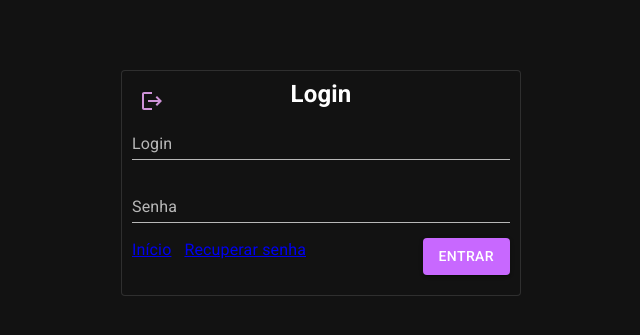
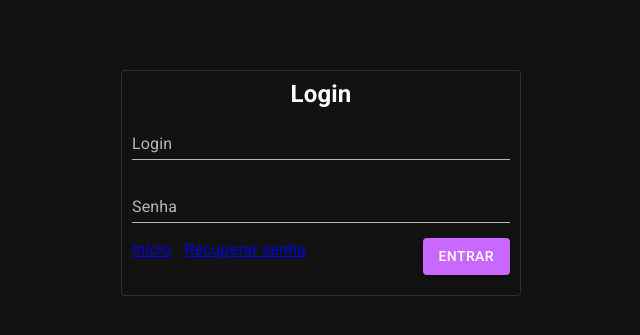
Before and after one commit to SSoftware2024/todoList, a React (Vite) app in the folder react/: page / in a window 1280 px wide. Both pictures are taken after a click on the button "Login". Shown: the part 217-552 px from the top of the page, without its empty margins (319-959 px from the left). Built offline with nearby package versions, Linux system fonts and the light colour scheme.

Commit message:
🚧 feat: Autenticação usuário
Icone de logout apenas na lista de tarefas

```diff
--- a/react/src/layout/CardLayout.jsx
+++ b/react/src/layout/CardLayout.jsx
@@ -10,7 +10,7 @@ import Tooltip from '@mui/material/Tooltip';
 import IconButton from '@mui/material/IconButton';
 import instance from '@/js/configAxios.js';
 import { user as userEndpoint } from '@/js/endpoints.js';
-import { useNavigate } from "react-router-dom";
+import { useNavigate, useMatches } from "react-router-dom";
 //icons
 import LogoutIcon from '@mui/icons-material/Logout';
 const darkTheme = createTheme({
@@ -30,12 +30,13 @@ function AuthLayout() {
     useEffect(() => {
         if (alert.open) {
             setTimeout(() => {
-                setAlert({...alert, open: false });
+                setAlert({ ...alert, open: false });
             }, 5000);
         }
     }, [alert]);
 
     const navigate = useNavigate();
+    const match = useMatches();
 
     async function logout(event) {
         event.preventDefault();
@@ -61,6 +62,7 @@ function AuthLayout() {
                         <Card variant="outlined" sx={{ padding: '5px 10px', position: 'relative' }}>
                             <h2 style={{ textAlign: 'center' }}>{title}</h2>
                             <Outlet />
+                            {match[1].pathname == '/auth/toDo/' ? (
                                 <div className={style.logout}>
                                     <Tooltip title="Sair">
                                         <IconButton onClick={logout} color='secondary'>
@@ -68,6 +70,7 @@ function AuthLayout() {
                                         </IconButton>
                                     </Tooltip>
                                 </div>
+                            ):null}
                         </Card>
                         {alert.open ? (<Alert variant="outlined" severity={alert.type}>
                             {alert.message}
```
Lines whose indentation alone changed are shown as unchanged.
